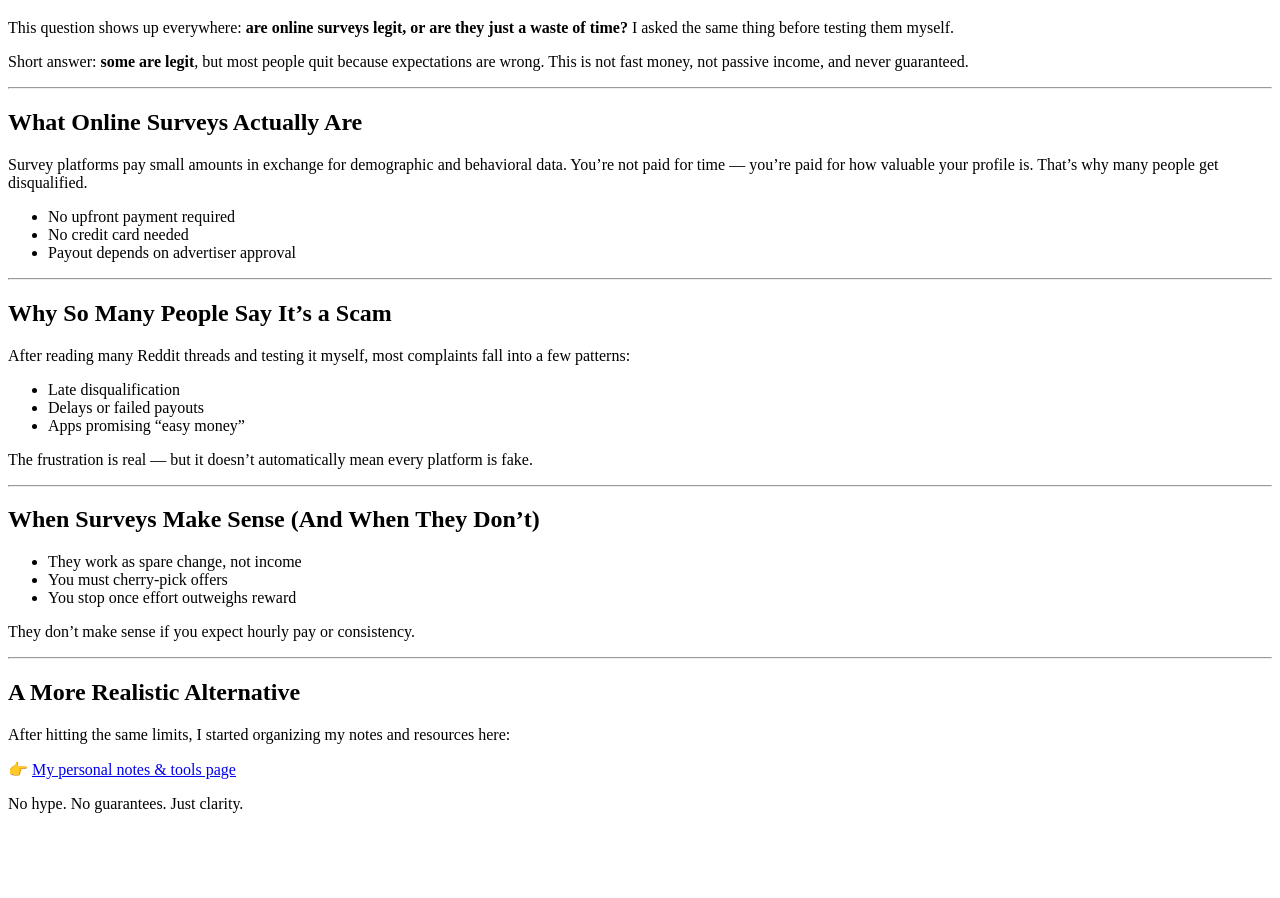
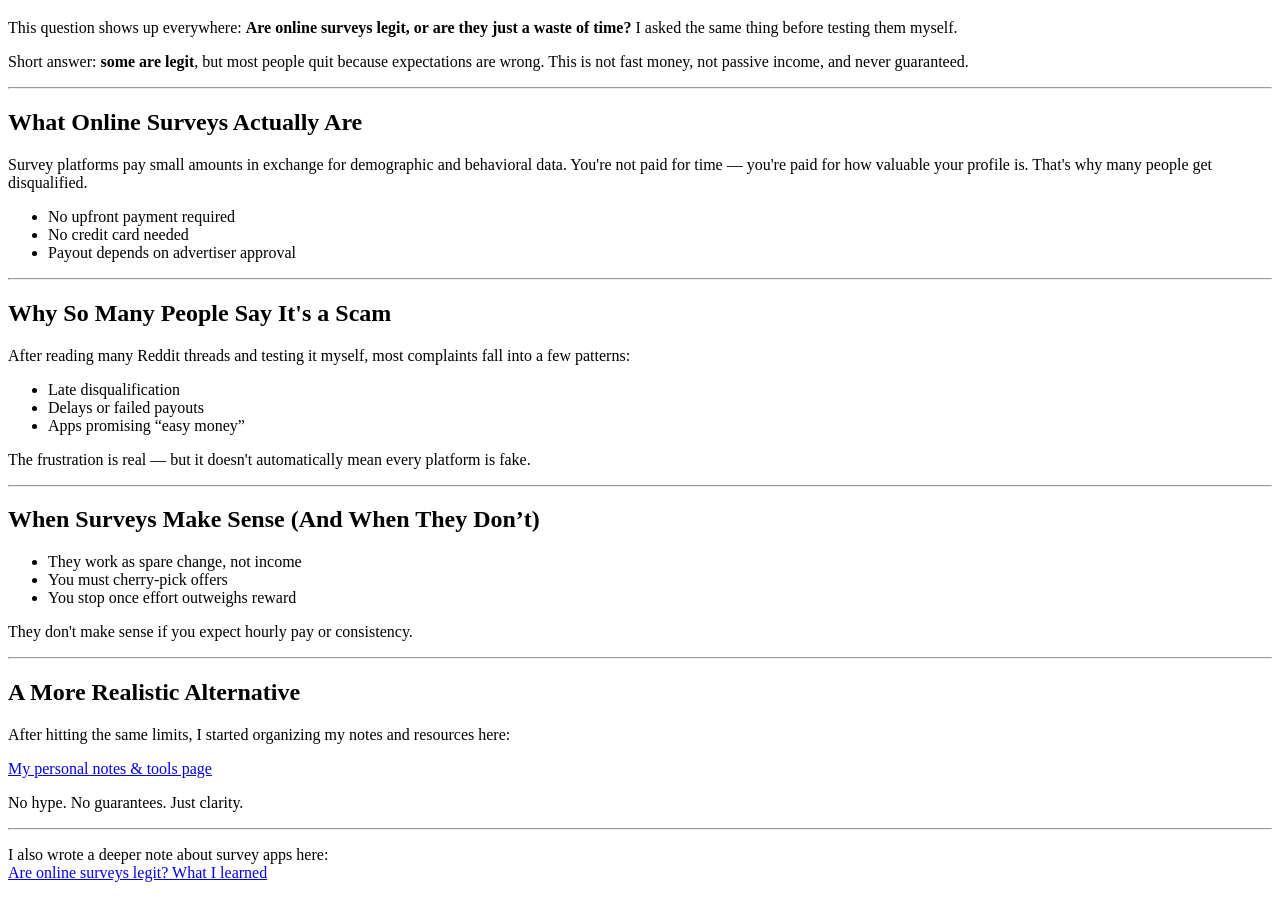
Before and after one commit to mjz3705/fix-notes, a plain HTML site: page survey-legit.html in a window 1280 px wide. Shown: the part 61-959 px from the top of the page. Before the commit the page ends 890 px from the top, so only its background shows below. Drawn offline with Linux system fonts and the light colour scheme.

Commit message:
Update survey-legit.html

```diff
--- a/survey-legit.html
+++ b/survey-legit.html
@@ -3,7 +3,7 @@
 <head>
   <meta charset="UTF-8">
   <title>Are Online Surveys Legit? What Actually Works</title>
-  <meta name="description" content="Are online surveys legit or a scam? I tested real platforms and explain what actually works, what doesn't, and realistic expectations for beginners.">
+  <meta name="description" content="Are online surveys legit or just a scam? I tested real platforms and explain what actually works and what doesn't.">
 </head>
 
 <body>
@@ -12,7 +12,7 @@
 
   <p>
     This question shows up everywhere:
-<strong>are online surveys legit, or are they just a waste of time?</strong>
+    <strong>Are online surveys legit, or are they just a waste of time?</strong>
     I asked the same thing before testing them myself.
   </p>
 
@@ -27,8 +27,8 @@ This is not fast money, not passive income, and never guaranteed.
 
   <p>
     Survey platforms pay small amounts in exchange for demographic and behavioral data.
-You’re not paid for time — you’re paid for how valuable your profile is.
-That’s why many people get disqualified.
+    You're not paid for time — you're paid for how valuable your profile is.
+    That's why many people get disqualified.
   </p>
 
   <ul>
@@ -39,10 +39,11 @@ That’s why many people get disqualified.
 
   <hr>
 
-<h2>Why So Many People Say It’s a Scam</h2>
+  <h2>Why So Many People Say It's a Scam</h2>
 
   <p>
-After reading many Reddit threads and testing it myself, most complaints fall into a few patterns:
+    After reading many Reddit threads and testing it myself,
+    most complaints fall into a few patterns:
   </p>
 
   <ul>
@@ -52,7 +53,7 @@ After reading many Reddit threads and testing it myself, most complaints fall in
   </ul>
 
   <p>
-The frustration is real — but it doesn’t automatically mean every platform is fake.
+    The frustration is real — but it doesn't automatically mean every platform is fake.
   </p>
 
   <hr>
@@ -66,7 +67,7 @@ The frustration is real — but it doesn’t automatically mean every platform i
   </ul>
 
   <p>
-They don’t make sense if you expect hourly pay or consistency.
+    They don't make sense if you expect hourly pay or consistency.
   </p>
 
   <hr>
@@ -78,12 +79,23 @@ After hitting the same limits, I started organizing my notes and resources here:
   </p>
 
   <p>
-👉 <a href="https://ko-fi.com/freetoolvault" target="_blank">My personal notes & tools page</a>
+    <a href="https://ko-fi.com/freetoolvault" target="_blank">
+      My personal notes & tools page
+    </a>
   </p>
 
   <p>
     No hype. No guarantees. Just clarity.
   </p>
 
+  <hr>
+
+  <p>
+    I also wrote a deeper note about survey apps here:<br>
+    <a href="survey-legit.html">
+      Are online surveys legit? What I learned
+    </a>
+  </p>
+
 </body>
 </html>
```
Lines whose indentation alone changed are shown as unchanged.
